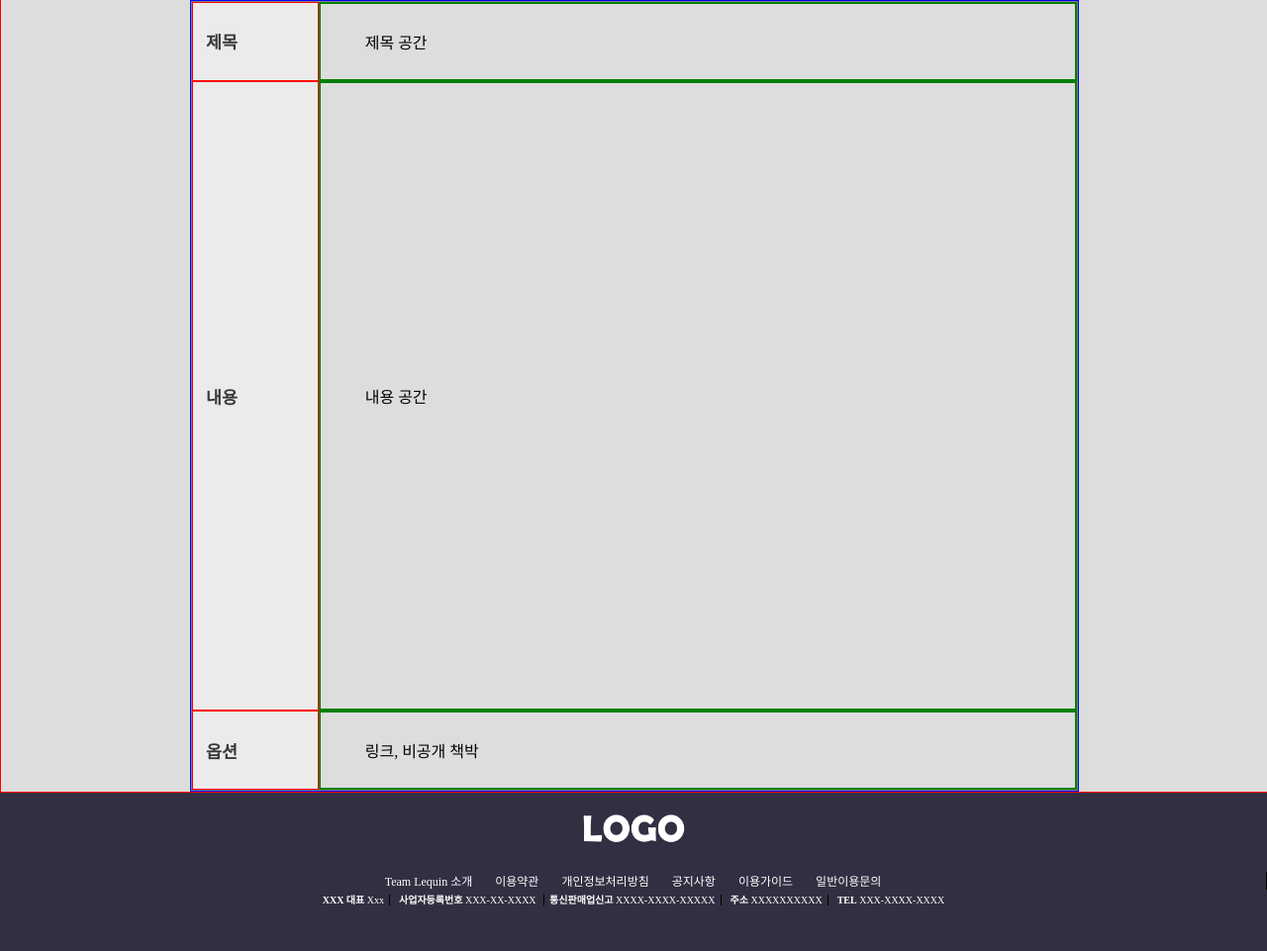
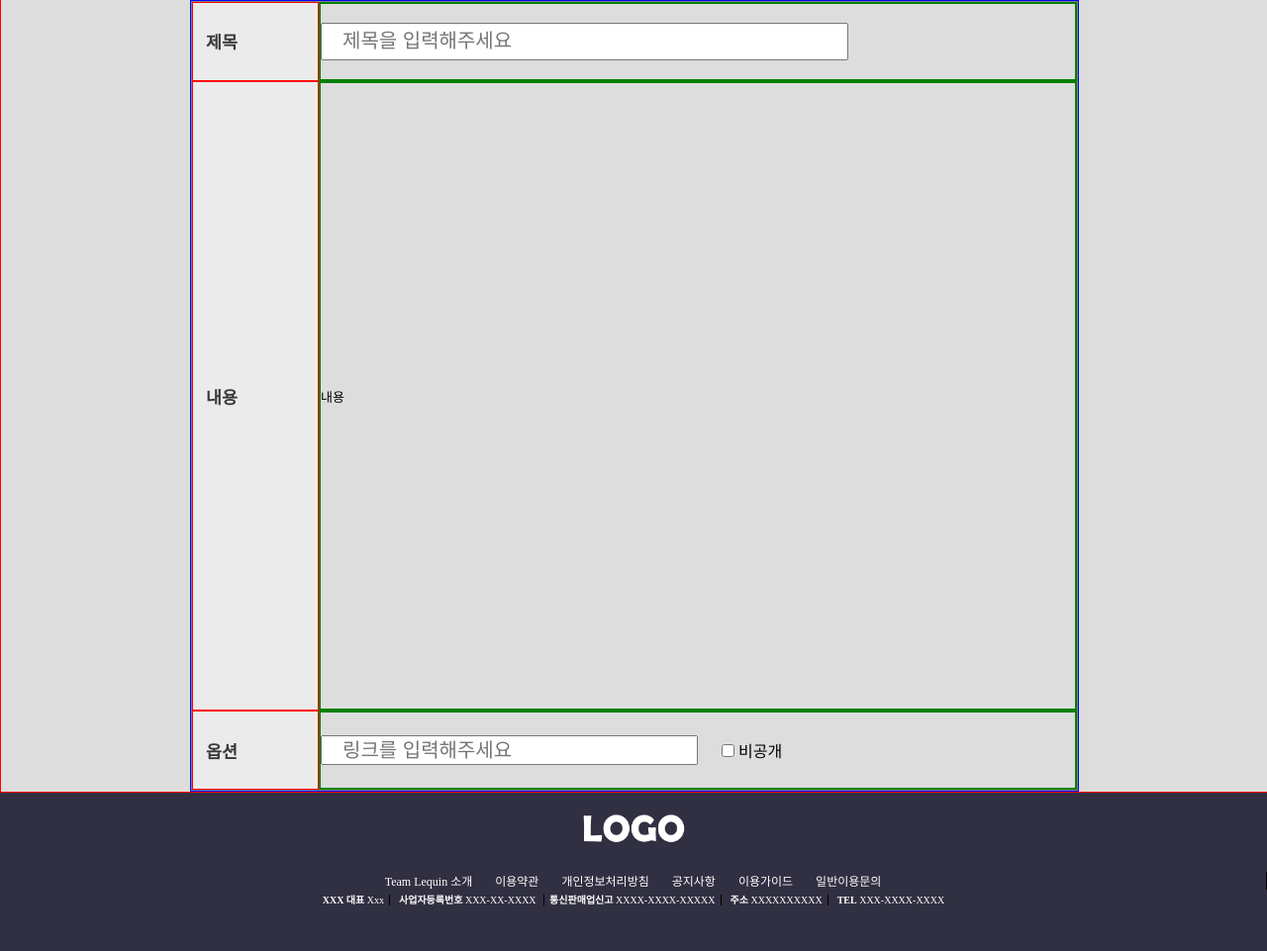
Before and after one commit to team-requin/Template_1, a PHP site: page /board/board_write.php in a window 1280 px wide. Shown: the part 241-1202 px from the top of the page at 99% size. Run offline with PHP 8.4, Linux system fonts and the light colour scheme.

Commit message:
board_write, css
add, fix

```diff
--- a/board/board_write.php
+++ b/board/board_write.php
@@ -5,25 +5,28 @@ include('../header.php');
 ?>
     <div id="board_write">
         <form id="board_frame">
-            <table cellspacing="0">
+            <table cellspacing="0" cellpadding="0">
                 <tbody id="board_tbody">
                     <tr>
                         <th>제목</th>
-                        <td>제목 공간</td>
+                        <td><input id="board_title"type="text" placeholder="제목을 입력해주세요"></td>
                     </tr>
                     <tr>
                         <th>내용</th>
-                        <td>내용 공간</td>
+                        <td><pre>내용</pre></td>
                     </tr>
                     <tr>
                         <th>옵션</th>
-                        <td>링크, 비공개 책박</td>
+                        <td>
+                            <input id="board_link"type="text" placeholder="링크를 입력해주세요">
+                            <input id="board_check" type="checkbox" value="board_check">
+                            <label for="board_check">비공개</label>
+                        </td>
                     </tr>
                 </tbody>
             </table>
         </form>
     </div>
-    <!--옵션 제목 내용 링크-->
 <?php
 include('../footer.php');
 ?>
--- a/skin/default.css
+++ b/skin/default.css
@@ -279,26 +279,26 @@ img {
     font-size: 1.083em;
 }
 #board_tbody tr td{
-	padding: 0 5%;
+	padding: 0;
 	border: 2px solid green;
+}
+#board_title {
+	padding-left: 20px;
+	font-size: 20px;
+	height: 50%;
+	width: 70%;
+}
+
+#board_link {
+	font-size: 20px;
+	padding: 0 20px;
+	margin-right: 20px;
+	height: 40%;
+	width: 50%
 }
 
 /*
 
-#table_div table {
-	display: flex;
-	height: 100%;
-	width: 100%;
-}
-#table_div table tbody {
-	width: 100%;
-	border: 5px solid red;
-}
-#table_div table tbody tr {
-	border: 3px solid blue;
-	height: 100%;
-	width: 100%;
-}
 
 #table_div table tbody tr td input{
 	border: 1px solid red;
```
Also changed, not shown: other parts of skin/default.css (+17 -17 lines).
